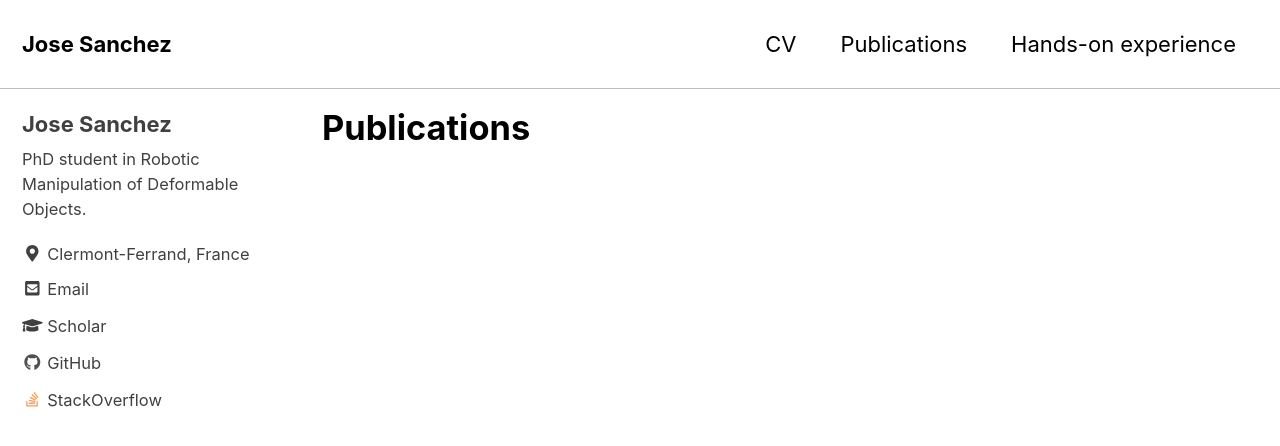
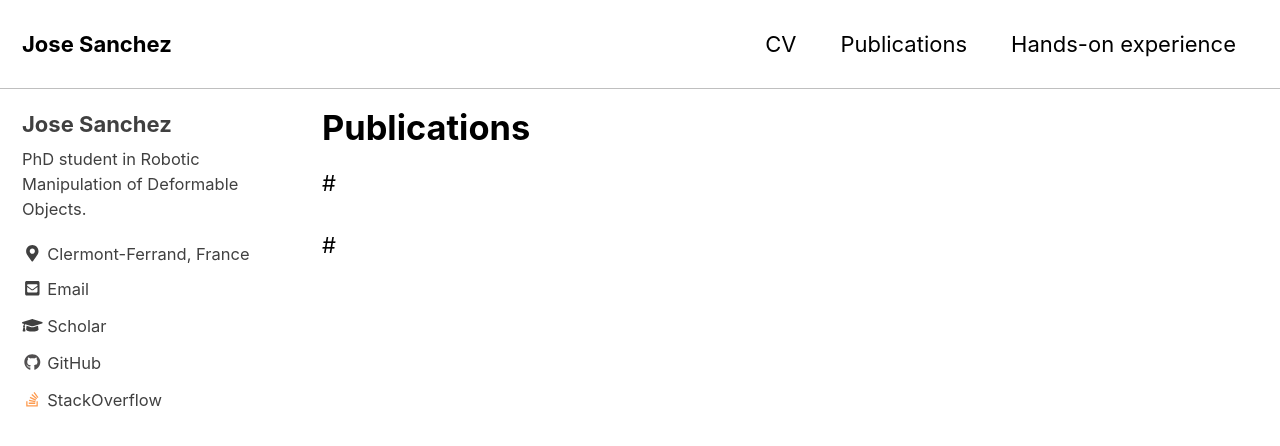
Before and after one commit to jsanch2s/jsanch2s.github.io, a Jekyll site: the page built from _pages/publications.md, in a window 1280 px wide and 900 px high. Shown: the top 446 px of the window. Built offline with Jekyll 4.4.1, drawn with Linux system fonts in a browser that asks for light colours; cached includes are drawn as plain includes; nearby versions of some CDN libraries.

Commit message:
Simplify publications site

```diff
--- a/_pages/publications.md
+++ b/_pages/publications.md
@@ -1,7 +1,7 @@
 ---
 layout: archive
+title: "Publications"
 permalink: /publications/
-title: "Publications"
 author_profile: true
 ---
 
@@ -9,8 +9,8 @@ author_profile: true
   You can also find my articles on <u><a href="{{author.googlescholar}}">my Google Scholar profile</a>.</u>
 {% endif %}
 
-{% include base_path %}
+#{% include base_path %}
 
-{% for post in site.publications reversed %}
-  {% include archive-single.html type="mylist" %}
-{% endfor %}
+#{% for post in site.publications reversed %}
+#  {% include archive-single.html type="mylist" %}
+#{% endfor %}
```
